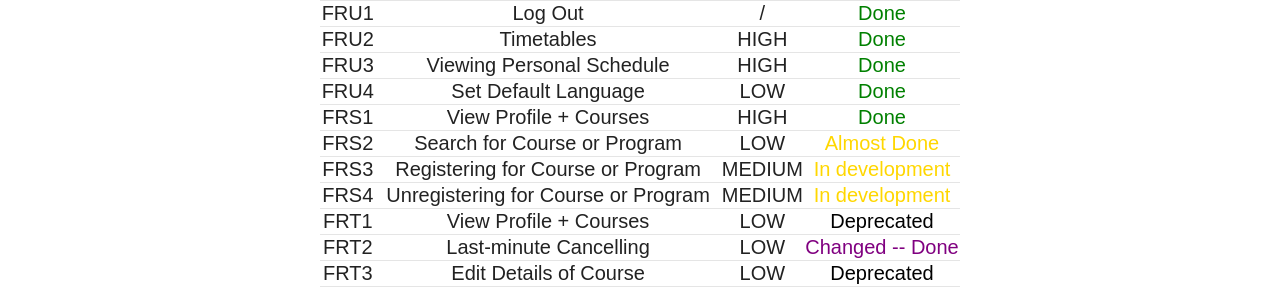
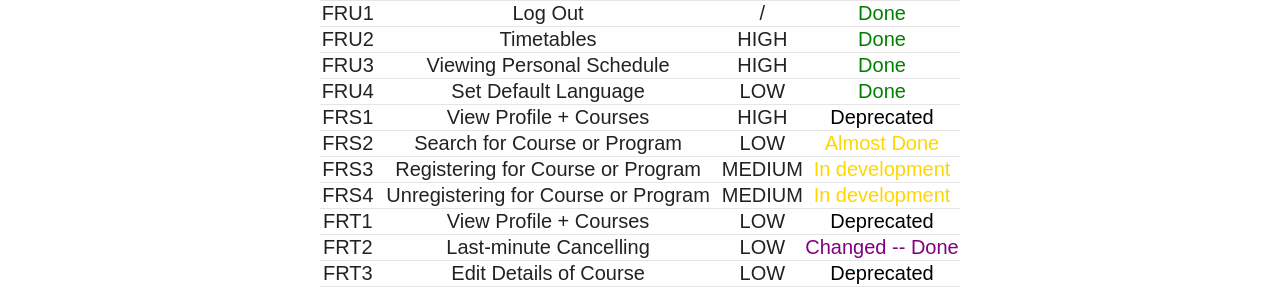
Before and after one commit to se1-1314/xiast, a Jekyll site: the page built from requirements.md, in a window 1280 px wide. Shown: the part 694-983 px from the top of the page. Built offline with Jekyll 4.4.1, drawn with Linux system fonts in a browser that asks for light colours; nearby versions of some CDN libraries.

Commit message:
Update requirements.md

```diff
--- a/requirements.md
+++ b/requirements.md
@@ -26,7 +26,7 @@ tr {
 |FRU2|Timetables|HIGH|<font color='green'>Done</font>|
 |FRU3|Viewing Personal Schedule|HIGH|<font color='green'>Done</font>|
 |FRU4|Set Default Language|LOW|<font color='green'>Done</font>|
-|FRS1|View Profile + Courses|HIGH|<font color='green'>Done</font>|
+|FRS1|View Profile + Courses|HIGH|<font color='black'>Deprecated</font>|
 |FRS2|Search for Course or Program|LOW|<font color='#FFD700'>Almost Done</font>|
 |FRS3|Registering for Course or Program|MEDIUM|<font color='#FFD700'>In development</font>|
 |FRS4|Unregistering for Course or Program|MEDIUM|<font color='#FFD700'>In development</font>|
```
